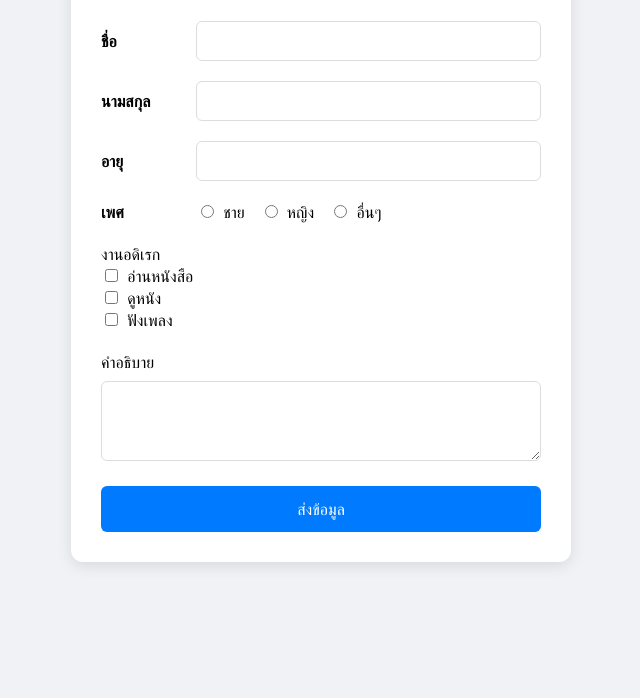
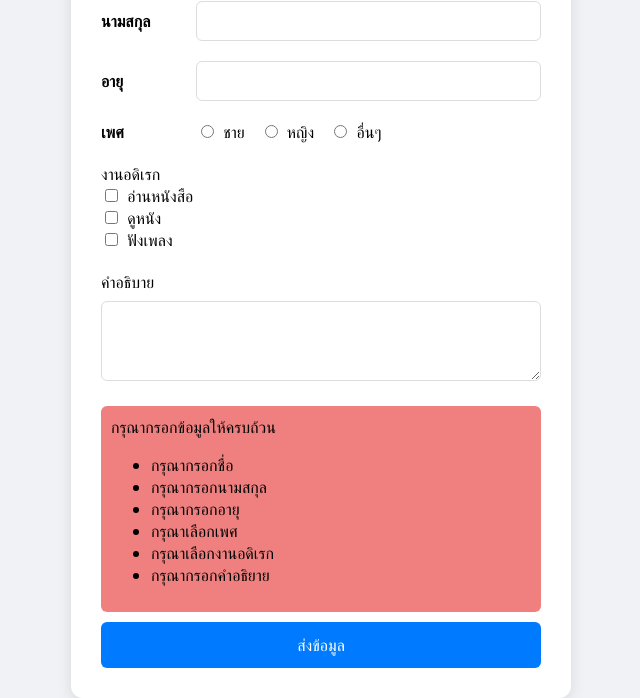
Before and after one commit to supawatjia-dev/241_700, a plain HTML site: page Frontend/index.html in a window 1280 px wide. Both pictures are taken after a click on the button "ส่งข้อมูล". Shown: the part 159-857 px from the top of the page, without its empty margins (319-959 px from the left). Before the commit the page ends 800 px from the top, so only its background shows below. Drawn offline with nearby package versions, Linux system fonts and the light colour scheme.

Commit message:
FrontEnd ==> MySQL

```diff
--- a/Frontend/index.html
+++ b/Frontend/index.html
@@ -55,6 +55,9 @@
             คำอธิบาย
             <textarea name="description"></textarea>
         </div>
+        <div id="message" class="message">
+            hi
+        </div>
         <div class="center">
             <button onclick="submitData()" class="button">ส่งข้อมูล</button>
         </div>
--- a/Frontend/index.js
+++ b/Frontend/index.js
@@ -1,11 +1,35 @@
+const validateDate = (userData) => {
+    let errors = [];
+    if (!userData.firstname){
+        errors.push('กรุณากรอกชื่อ')
+    }
+    if (!userData.lastname){
+        errors.push('กรุณากรอกนามสกุล')
+    }
+    if (!userData.age){
+        errors.push('กรุณากรอกอายุ')
+    }
+    if (!userData.gender){
+        errors.push('กรุณาเลือกเพศ')
+    }
+    if (!userData.interests){
+        errors.push('กรุณาเลือกงานอดิเรก')
+    }
+    if (!userData.description){
+        errors.push('กรุณากรอกคำอธิยาย')
+    }
+    return errors;
+}
 const submitData = async () => {
     let firstNameDOM = document.querySelector('input[name=firstname]');
     let lastNameDOM = document.querySelector('input[name=lastname]');
     let ageDOM = document.querySelector('input[name=age]');
-    let genderDOM = document.querySelector('input[name=gender]:checked');
-    let interestDOMs = document.querySelectorAll('input[name=interests]:checked');
+    let genderDOM = document.querySelector('input[name=gender]:checked') || {};
+    let interestDOMs = document.querySelectorAll('input[name=interests]:checked') || {};
     let descriptionDOM = document.querySelector('textarea[name=description]');
+    let messageDOM = document.getElementById('message')
 
+    try {
         let interest = ''
         for (let i = 0; i < interestDOMs.length; i++) {
             interest += interestDOMs[i].value
@@ -15,7 +39,7 @@ const submitData = async () => {
         }
 
 
-    let userData ={
+        let userData = {
             firstname: firstNameDOM.value,
             lastname: lastNameDOM.value,
             age: ageDOM.value,
@@ -24,6 +48,36 @@ const submitData = async () => {
             interests: interest
         }
         console.log('submitData', userData);
-     const response = await axios.post('http://localhost:8000/users',userData);
-     console.log('response',response)
+
+    const errors = validateDate(userData);
+    if (errors.length > 0){
+        throw {
+            message: 'กรุณากรอกข้อมูลให้ครบถ้วน',
+            errors: errors
         }
+    }
+
+        const response = await axios.post('http://localhost:8000/users', userData);
+        console.log('response', response)
+        messageDOM.innerText = 'บันทึกข้อมูลสำเร็จ';
+        messageDOM.className = 'message success'
+    } catch (error) {
+        console.log('error message', error.message);
+        console.log('error detail',error.errors);
+        //if (error.response) {
+        //    console.log('Error response:', error.response.data.message)
+        //}
+        let htmlData = '<div>'
+        htmlData += `<div>${error.message}</div>`;
+        htmlData += '<ul>'
+        for (let i = 0 ; i<error.errors.length ; i++){
+            htmlData += `<li>${error.errors[i]}</li>`;
+        }
+        htmlData += '</ul>';
+        htmlData += '</div>';
+
+
+        messageDOM.innerHTML = htmlData;
+        messageDOM.className = 'message danger';
+    }
+}
--- a/Frontend/styles.css
+++ b/Frontend/styles.css
@@ -107,3 +107,21 @@ input[type="radio"], input[type="checkbox"] {
 .button:active {
     transform: scale(0.98);
 }
+
+.message{
+    background-color: purple;
+    padding: 10px;
+    margin-bottom: 10px;
+    border-radius: 6px;
+    display: none;
+}
+
+.message.success{
+    background-color: lightgreen;
+    display: block;
+}
+
+.message.danger{
+    background-color: lightcoral;
+    display: block;
+}
```
Lines whose indentation alone changed are shown as unchanged.
